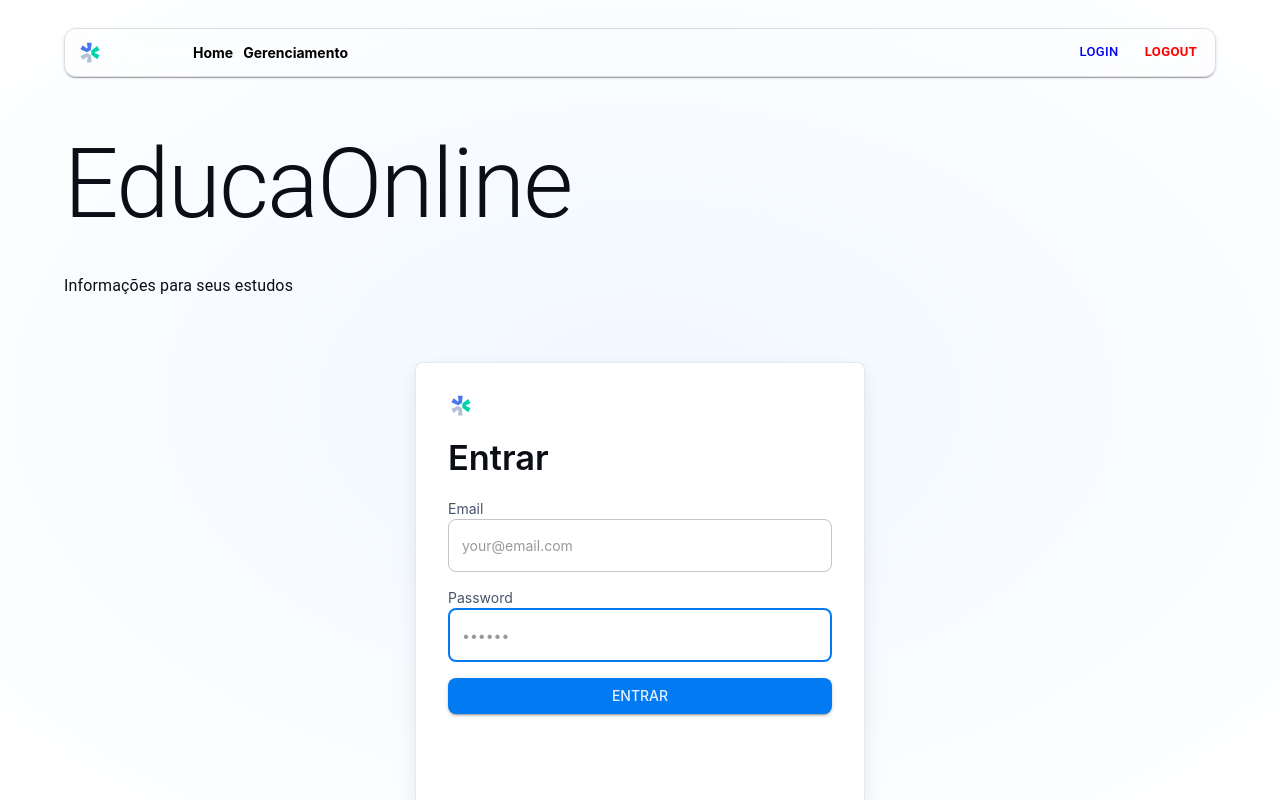
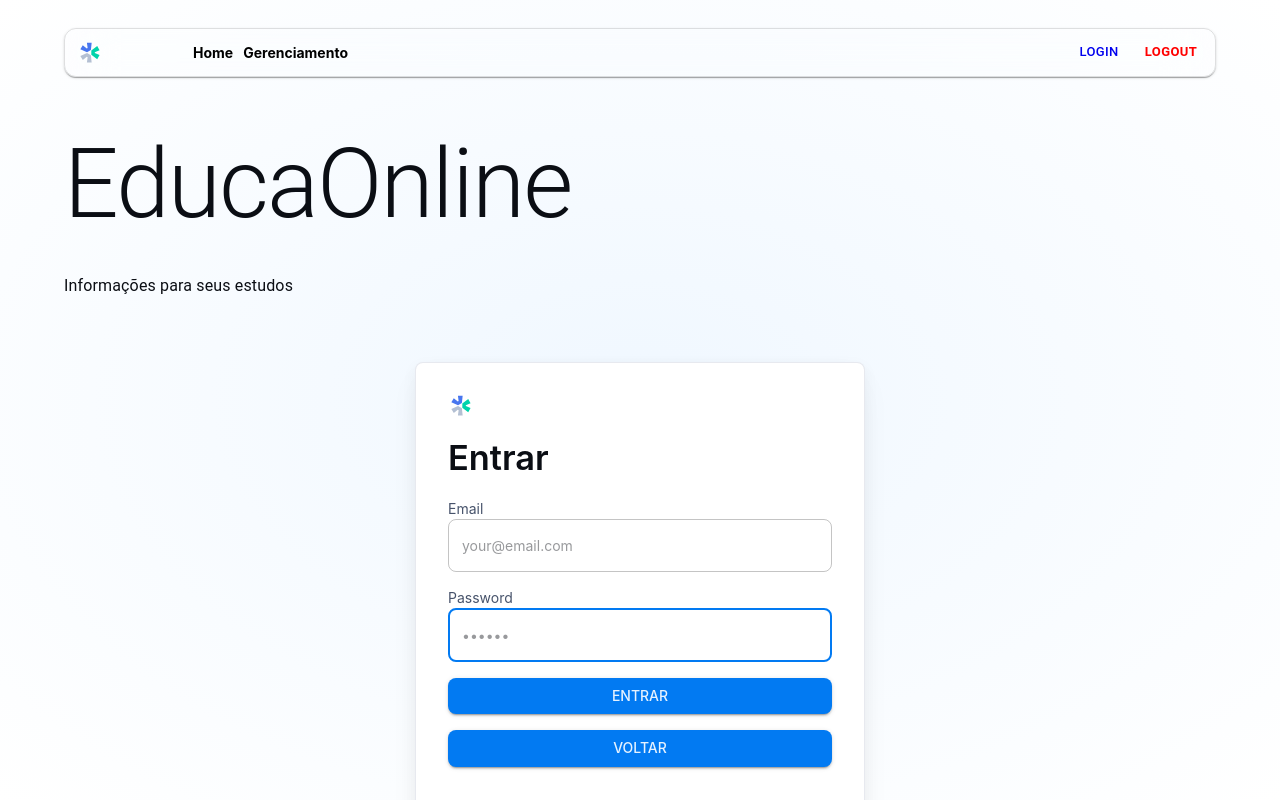
Before and after one commit to barbara-azevedo/techChallenge3, a React (Vite) app: page /login in a window 1280 px wide. Shown: the top 800 px of the page. Built offline with nearby package versions, Linux system fonts and the light colour scheme.

Commit message:
Modificações página de login: add botão de voltar e redirecionar para página de gerenciamento após login

```diff
--- a/src/pages/signIn.tsx
+++ b/src/pages/signIn.tsx
@@ -64,6 +64,10 @@ export default function SignIn() {
 
   const navigate = useNavigate();
 
+  const retornarHome = () => {
+    navigate('/')
+  }
+
   const validateInputs = () => {
     const email = document.getElementById('email') as HTMLInputElement;
     const password = document.getElementById('password') as HTMLInputElement;
@@ -93,7 +97,7 @@ export default function SignIn() {
         .then(response => {
           if (response.data.token) {
             sessionStorage.setItem('token', response.data.token)
-            navigate('/')
+            navigate('/manager')
           }
           else
             navigate('/login')
@@ -169,6 +173,13 @@ export default function SignIn() {
           >
             Entrar
           </Button>
+          <Button
+            fullWidth
+            variant="contained"
+            onClick={retornarHome}
+          >
+            Voltar
+          </Button>
         </Box>
       </Card>
     </SignInContainer>
```
